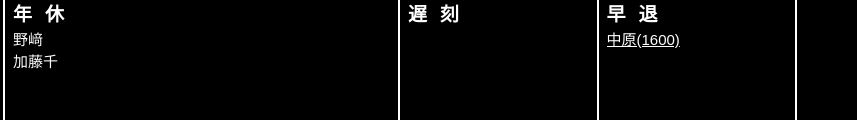
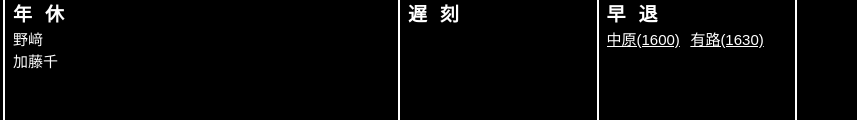
Before and after one commit to Proton-Wind/signage, a plain HTML site: page index.html in a window 1280 px wide. Shown: the part 242-362 px from the top of the page, without its empty margins (0-857 px from the left). Drawn offline with Linux system fonts and the light colour scheme.

Commit message:
Update digital signage (2026-11-25 16:00)

```diff
--- a/index.html
+++ b/index.html
@@ -151,7 +151,7 @@
       <div class="signage-cell">
         <div class="signage-title">早 退</div>
         <div class="signage-content">
-          <div class=" data-badge today-applied">中原(1600)</div>
+          <div class=" data-badge today-applied">中原(1600)</div><div class=" data-badge today-applied">有路(1630)</div>
         </div>
       </div>
     </div>
```
